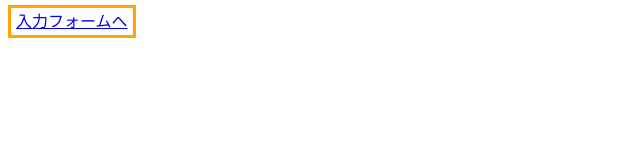
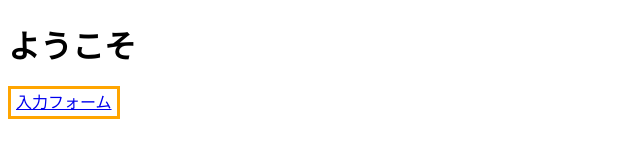
Before and after one commit to Nittadai/conflict-test, a plain HTML site: page index.html in a window 1280 px wide. Shown: the whole page, without its empty margins (0-640 px from the left). Drawn offline with Linux system fonts and the light colour scheme.

Commit message:
かだい

```diff
--- a/index.html
+++ b/index.html
@@ -12,6 +12,8 @@
     <title>Document</title>
 </head>
 <body>
-    <a href="form.html" style="border: solid orange 3px;">入力フォームへ</a>
+    <h1>ようこそ</h1>
+    <a href="form.html" style="border: solid orange 3px;">入力フォーム</a>
+
 </body>
 </html>
```
Also changed, not shown: form.html (+2 -2 lines).
